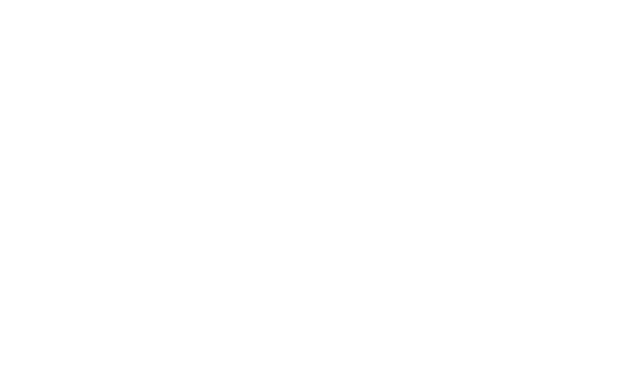
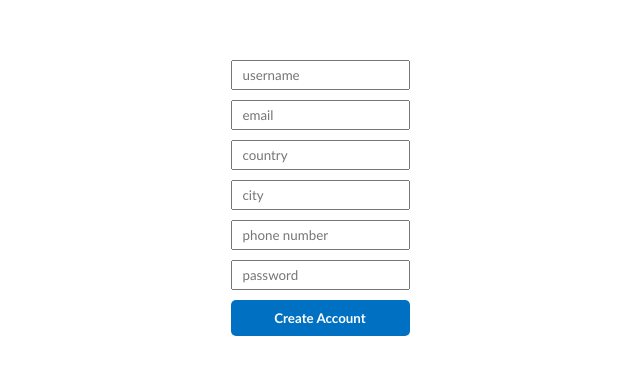
Before and after one commit to IrtazaAhmed147/Booking_App, a React (Vite) app in the folder client/: page /register in a window 1280 px wide. Before the commit this address had no page. Shown: the part 202-576 px from the top of the page, without its empty margins (320-960 px from the left). Built offline with nearby package versions, Linux system fonts and the light colour scheme.

Commit message:
added registration page

```diff
--- a/client/src/App.jsx
+++ b/client/src/App.jsx
@@ -4,6 +4,7 @@
 import { List } from './pages/list/List'
 import  Hotel  from './pages/hotel/Hotel'
 import Login from "./pages/login/Login"
+import Register from "./pages/register/Register"
 
 function App() {
 
@@ -12,6 +13,7 @@
     <Routes>
       <Route  path='/' element={<Home/>}/>
       <Route  path='/login' element={<Login/>}/>
+      <Route  path='/register' element={<Register/>}/>
       <Route  path='/hotels' element={<List/>}/>
       <Route  path='/hotels/:id' element={<Hotel/>}/>
     </Routes>
--- a/client/src/components/featuredProperties/FeaturedProperties.jsx
+++ b/client/src/components/featuredProperties/FeaturedProperties.jsx
@@ -3,7 +3,7 @@
 
 const FeaturedProperties = () => {
 
-  const { data, error, loading } = useFetch(`${import.meta.env.VITE_API_URL}/api/hotels?featured=true&min=10&max=300`)
+  const { data, error, loading } = useFetch(`${import.meta.env.VITE_API_URL}/api/hotels?featured=true&min=10&max=1500`)
   console.log(data);
 
   return (
--- a/client/src/components/navbar/Navbar.jsx
+++ b/client/src/components/navbar/Navbar.jsx
@@ -14,7 +14,7 @@
           </Link>
         </span>
       {user ? user.username :  ( <div className="navItems">
-         <Link to={"/login"}>
+         <Link to={"/register"}>
           <button className="navButton">Register</button>
          </Link>
          <Link to={"/login"}>
--- a/client/src/pages/hotel/Hotel.jsx
+++ b/client/src/pages/hotel/Hotel.jsx
@@ -56,11 +56,13 @@
 
   const handleMove = (direction) => {
     let newSlideNumber;
+    console.log(data.photos.length);
+    console.log(slideNumber);
 
     if (direction === "l") {
-      newSlideNumber = slideNumber === 0 ? 5 : slideNumber - 1;
+      newSlideNumber = slideNumber === 0 ? data.photos.length - 1 : slideNumber - 1;
     } else {
-      newSlideNumber = slideNumber === 5 ? 0 : slideNumber + 1;
+      newSlideNumber = slideNumber === data.photos.length - 1 ? 0 : slideNumber + 1;
     }
 
     setSlideNumber(newSlideNumber)
--- /dev/null
+++ b/client/src/pages/register/Register.jsx
@@ -0,0 +1,103 @@
+import React, { useContext, useState } from 'react'
+import "../login/login.css"
+import { AuthContext } from '../../context/AuthContext'
+import axios from 'axios'
+import { useNavigate } from 'react-router-dom'
+function Register() {
+
+    const [ceredentials, setCeredentials] = useState({
+        username: undefined,
+        email: undefined,
+        country: undefined,
+        city: undefined,
+        phone: undefined,
+        password: undefined,
+    })
+
+    const [loading, setLoading] = useState(null)
+    const [error, setError] = useState("")
+    // const {user, loading, error , dispatch } = useContext(AuthContext)
+    const navigate = useNavigate()
+
+    const handleChange = (e)=> {
+        setCeredentials(prev => ({...prev, [e.target.id]: e.target.value}))
+    }
+    console.log(ceredentials);
+
+    const handleClick = async(e)=> {
+        e.preventDefault()
+        // dispatch({type: "LOGIN_START"})
+        try {
+          setLoading(true)
+          const res = await axios.post(`${import.meta.env.VITE_API_URL}/api/auth/register`, ceredentials)
+          // dispatch({type: "LOGIN_SUCCESS", payload: res.data.details})
+          navigate("/login")
+
+        } catch (err) {
+          // dispatch({type: "LOGIN_FAILURE", payload: error.response.data})
+          console.log(err);
+          setError(err?.response?.data?.message)
+          console.log(error);
+
+
+
+        }
+        setLoading(false)
+    }
+
+
+  return (
+    <div className="login">
+      <div className="lContainer">
+        <input
+          type="text"
+          placeholder="username"
+          id="username"
+          onChange={handleChange}
+          className="lInput"
+        />
+        <input
+          type="text"
+          placeholder="email"
+          id="email"
+          onChange={handleChange}
+          className="lInput"
+        />
+        <input
+          type="text"
+          placeholder="country"
+          id="country"
+          onChange={handleChange}
+          className="lInput"
+        />
+        <input
+          type="text"
+          placeholder="city"
+          id="city"
+          onChange={handleChange}
+          className="lInput"
+        />
+        <input
+          type="text"
+          placeholder="phone number"
+          id="phone"
+          onChange={handleChange}
+          className="lInput"
+        />
+        <input
+          type="password"
+          placeholder="password"
+          id="password"
+          onChange={handleChange}
+          className="lInput"
+        />
+        <button disabled={loading} onClick={handleClick} className="lButton">
+         Create Account
+        </button>
+        {error && <span>{error}</span>}
+      </div>
+    </div>
+  )
+}
+
+export default Register
```
Also changed, not shown: 1 other file (tests, documents, lock files or other folders).
